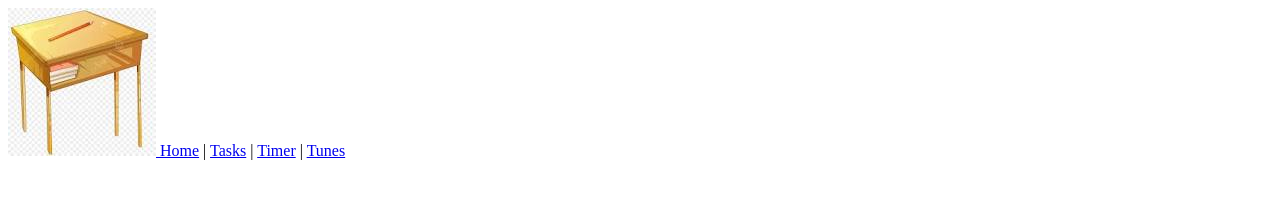
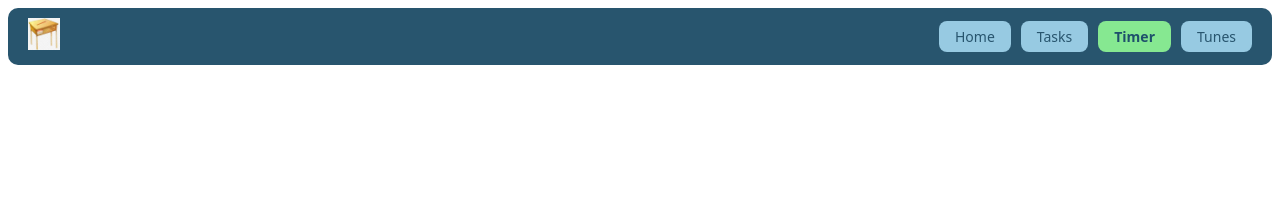
Before and after one commit to adamegbert3/Desk_Study, a plain HTML site: page timer.html in a window 1280 px wide. Drawn offline with Linux system fonts and the light colour scheme.

Commit message:
timer nav links styled, easily adaptable to other pages

```diff
--- a/styles/style.css
+++ b/styles/style.css
@@ -1,3 +1,57 @@
+:root {
+    --primary-color: #28556E;      /* Main blue (nav + cards) */
+    --secondary-color: #97CAE2;    /* Darker blue (tabs) */
+    --accent-color: #C6EAF0;       /* Green highlight / active */
+    --accent-soft: #86E891;        /* Soft green background */
+    --background-color: #D7FFCC;   /* App background (dark) */
+    --surface-color: #1E506B;      /* Panels / containers */
+    --text-color: #D8F2FF;         /* Primary text */
+}
+
 .body{
     background-color: var(--primary-color);
 }
+.main-nav {
+    display: flex;
+    align-items: center;
+    justify-content: space-between;
+    background-color: var(--primary-color); /* blue from mockup */
+    padding: 10px 20px;
+    border-radius: 10px;
+    font-family: system-ui, sans-serif;
+}
+
+/* Logo */
+.main-nav .logo img {
+    height: 32px;
+}
+
+/* Nav links container */
+.nav-links {
+    display: flex;
+    gap: 10px;
+}
+
+/* Base tab style */
+.nav-links a {
+    text-decoration: none;
+    color: var(--primary-color);
+    padding: 6px 16px;
+    border-radius: 8px;
+    font-size: 14px;
+    background-color: var(--secondary-color);
+    transition: background-color 0.2s ease, transform 0.1s ease;
+}
+
+/* Hover */
+.nav-links a:hover {
+    background-color: -var(--accent-soft);
+    transform: translateY(-1px);
+}
+
+/* Active tab (green highlight like Figma) */
+.nav-links a.active {
+    background-color:var(--accent-soft);
+    color: var(--surface-color);
+    font-weight: 600;
+}
--- a/timer.html
+++ b/timer.html
@@ -8,15 +8,19 @@
 </head>
 <body>
     <header>
-            <nav>
-                <a href="index.html" class="nav-logo">
-                    <img src="styles/images/logoPlaceholder.jpg" alt="Site Logo">
-                </a>
-                <a href="index.html">Home</a> |
-                <a href="tasks.html">Tasks</a> |
-                <a href="timer.html">Timer</a> |
-                <a href="Tunes.html">Tunes</a>
-            </nav>
+            <nav class="main-nav">
+    <a href="index.html" class="logo">
+        <img src="styles/images/logoPlaceholder.jpg" alt="Site Logo">
+    </a>
+
+    <div class="nav-links">
+        <a href="index.html">Home</a>
+        <a href="tasks.html">Tasks</a>
+        <a href="timer.html" class="active">Timer</a>
+        <a href="tunes.html">Tunes</a>
+    </div>
+</nav>
+
     </header>
 
 </body>
```
